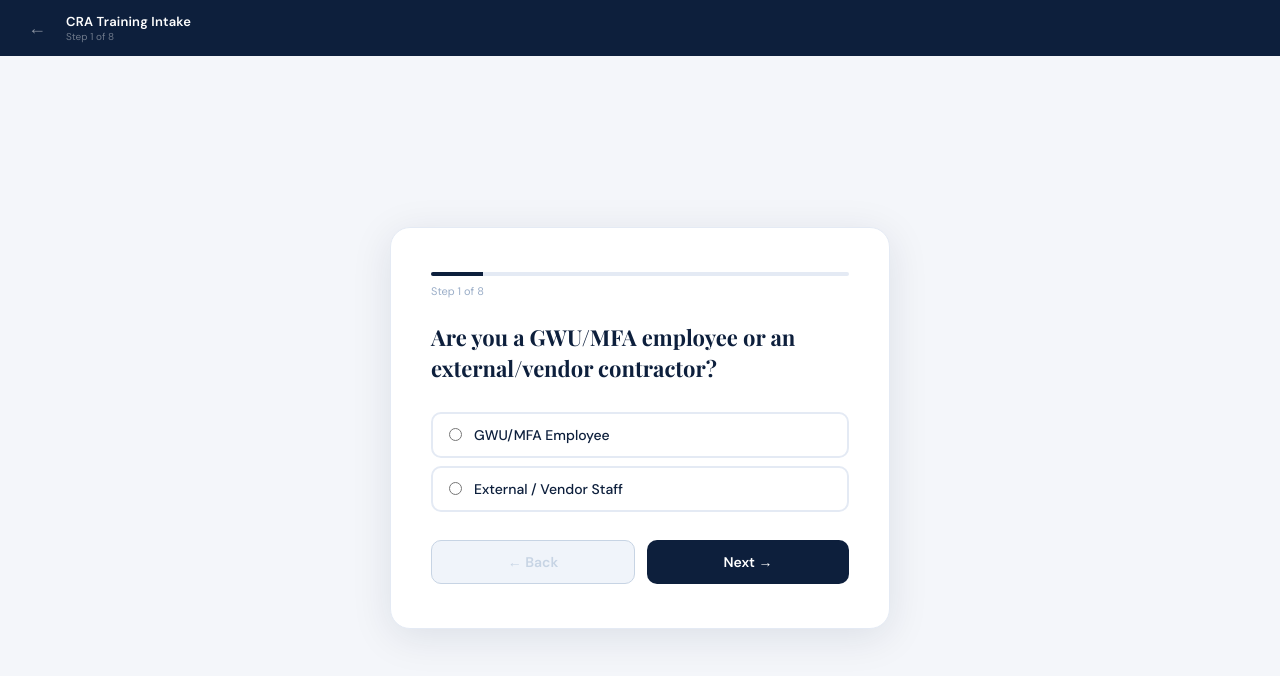
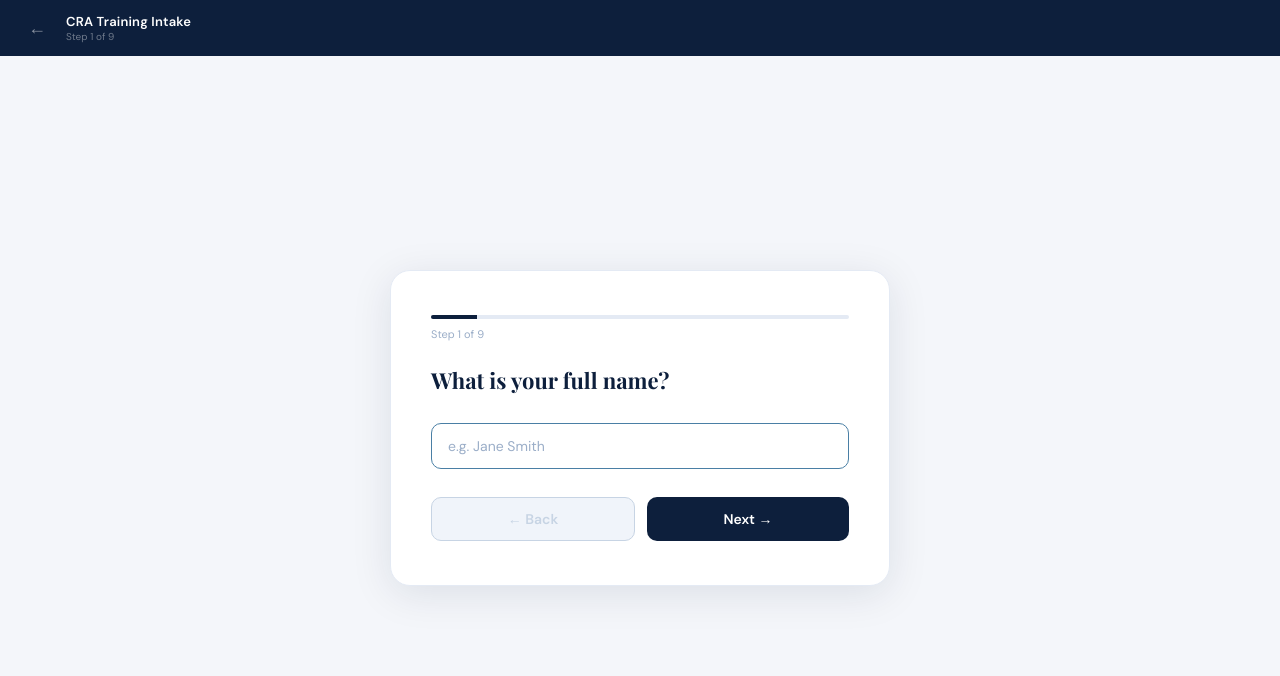
Before and after one commit to Pm-Mrunal/ClinicalResearch-OnboardingAgent, a React (Vite) app: page / in a window 1280 px wide. Both pictures are taken after a click on the button "Begin My Onboarding →". Shown: the top 676 px of the page. Built offline with nearby package versions, Linux system fonts and the light colour scheme.

Commit message:
Updated CRAPortal.jsx

```diff
--- a/src/CRAPortal.jsx
+++ b/src/CRAPortal.jsx
@@ -258,10 +258,9 @@ function LandingView({ onStaff, onManager }) {
 // ─── STAFF PORTAL ─────────────────────────────────────────────────────────────
 function StaffPortal({ onBack, staffName, setStaffName }) {
   const [phase, setPhase] = useState("intake"); // intake | summary | generating | chat
-  const [staffNameInput, setStaffNameInput] = useState(staffName);
   const [intakeStep, setIntakeStep] = useState(0);
   const [intakeData, setIntakeData] = useState({
-    staff_name: "",
+    staff_name: staffName,
     third_party: "",
     returning_staff: "",
     role: "",
@@ -295,6 +294,12 @@ function StaffPortal({ onBack, staffName, setStaffName }) {
   }, [messageCount, planGenerated]);
 
   const INTAKE_FORM_STEPS = [
+    {
+      question: "What is your full name?",
+      key: "staff_name",
+      type: "text",
+      placeholder: "e.g. Jane Smith"
+    },
     {
       question: "Are you a GWU/MFA employee or an external/vendor contractor?",
       key: "third_party",
@@ -396,6 +401,7 @@ function StaffPortal({ onBack, staffName, setStaffName }) {
     const currentStep = INTAKE_FORM_STEPS[intakeStep];
     if (!currentStep) return;
 
+    if (currentStep.type === "text" && !intakeData[currentStep.key]?.trim()) return;
     if (currentStep.type === "radio" && !intakeData[currentStep.key]) return;
     if (currentStep.type === "date" && !intakeData[currentStep.key]) return;
     if (currentStep.type === "checkbox" && (!intakeData[currentStep.key] || intakeData[currentStep.key].length === 0)) return;
@@ -412,8 +418,8 @@ function StaffPortal({ onBack, staffName, setStaffName }) {
   }
 
   async function startChat() {
-    if (!staffNameInput.trim()) return;
-    const name = staffNameInput.trim();
+    if (!intakeData.staff_name?.trim()) return;
+    const name = intakeData.staff_name.trim();
     setStaffName(name);
     setStoredName(name);
 
@@ -519,19 +525,12 @@ function StaffPortal({ onBack, staffName, setStaffName }) {
                 {currentStep.question}
               </h2>
 
-              {intakeStep === 0 && (
+              {currentStep.type === "text" && (
                 <div style={{ marginBottom: 28 }}>
-                  {currentStep.options.map(opt => (
-                    <label key={opt.value} style={{ display: "flex", alignItems: "center", padding: "12px 16px", margin: "8px 0", borderRadius: 10, border: `2px solid ${intakeData.third_party === opt.value ? "#4A7FA5" : "#E4EAF4"}`, background: intakeData.third_party === opt.value ? "#EBF3FA" : "transparent", cursor: "pointer", transition: "all .2s" }}>
-                      <input type="radio" name="third_party" value={opt.value} checked={intakeData.third_party === opt.value} onChange={e => updateIntakeData("third_party", e.target.value)} style={{ marginRight: 12, cursor: "pointer", accentColor: "#0D1F3C" }} />
-                      <span style={{ fontSize: 14, fontWeight: 500, color: "#0D1F3C" }}>{opt.label}</span>
-                    </label>
-                  ))}
+                  <input type="text" value={intakeData[currentStep.key]} onChange={e => updateIntakeData(currentStep.key, e.target.value)} onKeyDown={e => e.key === "Enter" && nextIntakeStep()} placeholder={currentStep.placeholder} style={{ width: "100%", padding: "13px 16px", borderRadius: 10, border: "1.5px solid #D1DCF0", fontSize: 14, outline: "none", fontFamily: "inherit", color: "#0D1F3C", transition: "border-color .2s" }} onFocus={e => e.target.style.borderColor = "#4A7FA5"} onBlur={e => e.target.style.borderColor = "#D1DCF0"} autoFocus />
                 </div>
               )}
 
-              {intakeStep > 0 && intakeStep < INTAKE_FORM_STEPS.length && (
-                <>
               {currentStep.type === "radio" && (
                 <div style={{ marginBottom: 28 }}>
                   {currentStep.options.map(opt => (
@@ -558,8 +557,6 @@ function StaffPortal({ onBack, staffName, setStaffName }) {
                     </label>
                   ))}
                 </div>
-                  )}
-                </>
               )}
 
               {intakeStep === INTAKE_FORM_STEPS.length - 1 && intakeData.prior_citi === "yes" && (
@@ -600,12 +597,8 @@ function StaffPortal({ onBack, staffName, setStaffName }) {
             <div style={{ background: "white", borderRadius: 20, padding: "44px 40px", boxShadow: "0 8px 40px rgba(13,31,60,.1)", border: "1px solid #E4EAF4" }}>
               <h2 style={{ fontFamily: "'Playfair Display', serif", fontSize: 24, fontWeight: 700, color: "#0D1F3C", marginBottom: 28 }}>Your Information</h2>
 
-              <div style={{ marginBottom: 32 }}>
-                <label style={{ fontSize: 12, fontWeight: 600, color: "#9BAEC8", textTransform: "uppercase", letterSpacing: .5 }}>Full Name</label>
-                <input value={staffNameInput} onChange={e => setStaffNameInput(e.target.value)} placeholder="e.g. Jane Smith" style={{ width: "100%", padding: "13px 16px", borderRadius: 10, border: "1.5px solid #D1DCF0", fontSize: 14, outline: "none", marginTop: 8, fontFamily: "inherit", color: "#0D1F3C", transition: "border-color .2s" }} onFocus={e => e.target.style.borderColor = "#4A7FA5"} onBlur={e => e.target.style.borderColor = "#D1DCF0"} />
-              </div>
-
               {[
+                { label: "Full Name", value: intakeData.staff_name },
                 { label: "Employee Type", value: intakeData.third_party === "no" ? "GWU/MFA Employee" : "External / Vendor Staff" },
                 { label: "Staff Status", value: intakeData.returning_staff === "no" ? "New Hire" : "Returning Staff" },
                 { label: "Role", value: intakeData.role },
@@ -616,7 +609,7 @@ function StaffPortal({ onBack, staffName, setStaffName }) {
                 { label: "Prior CITI Training", value: intakeData.prior_citi === "yes" ? "Yes" : "No" },
                 ...(intakeData.prior_citi === "yes" ? [{ label: "Details", value: intakeData.prior_citi_details }] : [])
               ].map((item, i) => (
-                <div key={i} style={{ marginBottom: 16, paddingBottom: 16, borderBottom: i < 8 ? "1px solid #F0F4FA" : "none" }}>
+                <div key={i} style={{ marginBottom: 16, paddingBottom: 16, borderBottom: i < 9 ? "1px solid #F0F4FA" : "none" }}>
                   <div style={{ fontSize: 11, fontWeight: 600, color: "#9BAEC8", textTransform: "uppercase", letterSpacing: .5, marginBottom: 4 }}>{item.label}</div>
                   <div style={{ fontSize: 14, color: "#0D1F3C", fontWeight: 500 }}>{item.value}</div>
                 </div>
@@ -625,7 +618,7 @@ function StaffPortal({ onBack, staffName, setStaffName }) {
               <button onClick={() => setPhase("intake")} style={{ width: "100%", background: "transparent", color: "#0D1F3C", border: "1.5px solid #C7D4E4", borderRadius: 10, padding: "12px", fontSize: 14, fontWeight: 600, cursor: "pointer", fontFamily: "inherit", marginBottom: 12, transition: "all .2s" }}>
                 ← Edit Answers
               </button>
-              <button onClick={startChat} disabled={!staffNameInput.trim()} style={{ width: "100%", background: "#0D1F3C", color: "white", border: "none", borderRadius: 10, padding: "14px", fontSize: 15, fontWeight: 600, cursor: "pointer", fontFamily: "inherit", opacity: staffNameInput.trim() ? 1 : 0.5 }}>
+              <button onClick={startChat} style={{ width: "100%", background: "#0D1F3C", color: "white", border: "none", borderRadius: 10, padding: "14px", fontSize: 15, fontWeight: 600, cursor: "pointer", fontFamily: "inherit" }}>
                 Generate My Training Plan →
               </button>
             </div>
```
Lines whose indentation alone changed are shown as unchanged.
